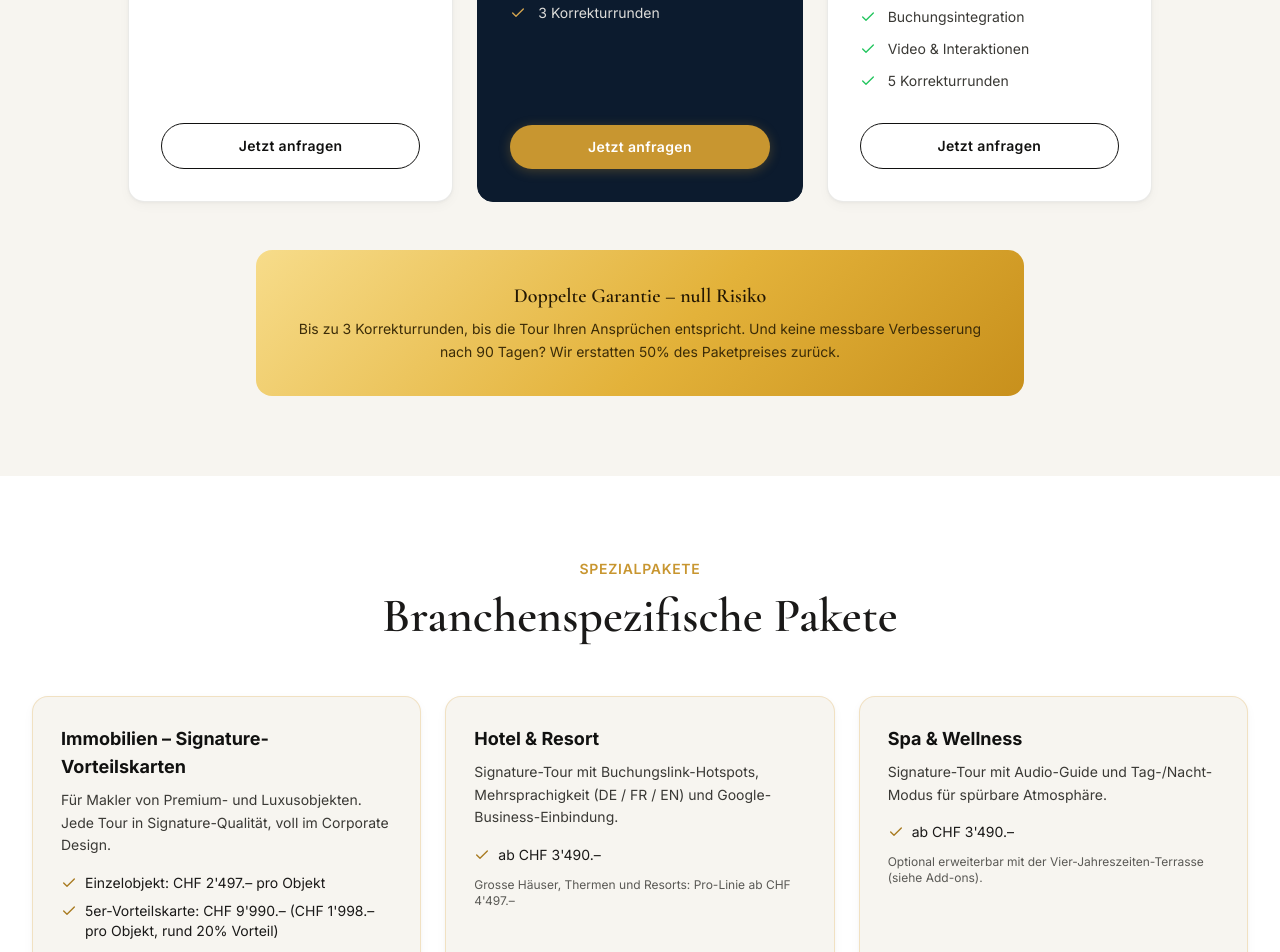
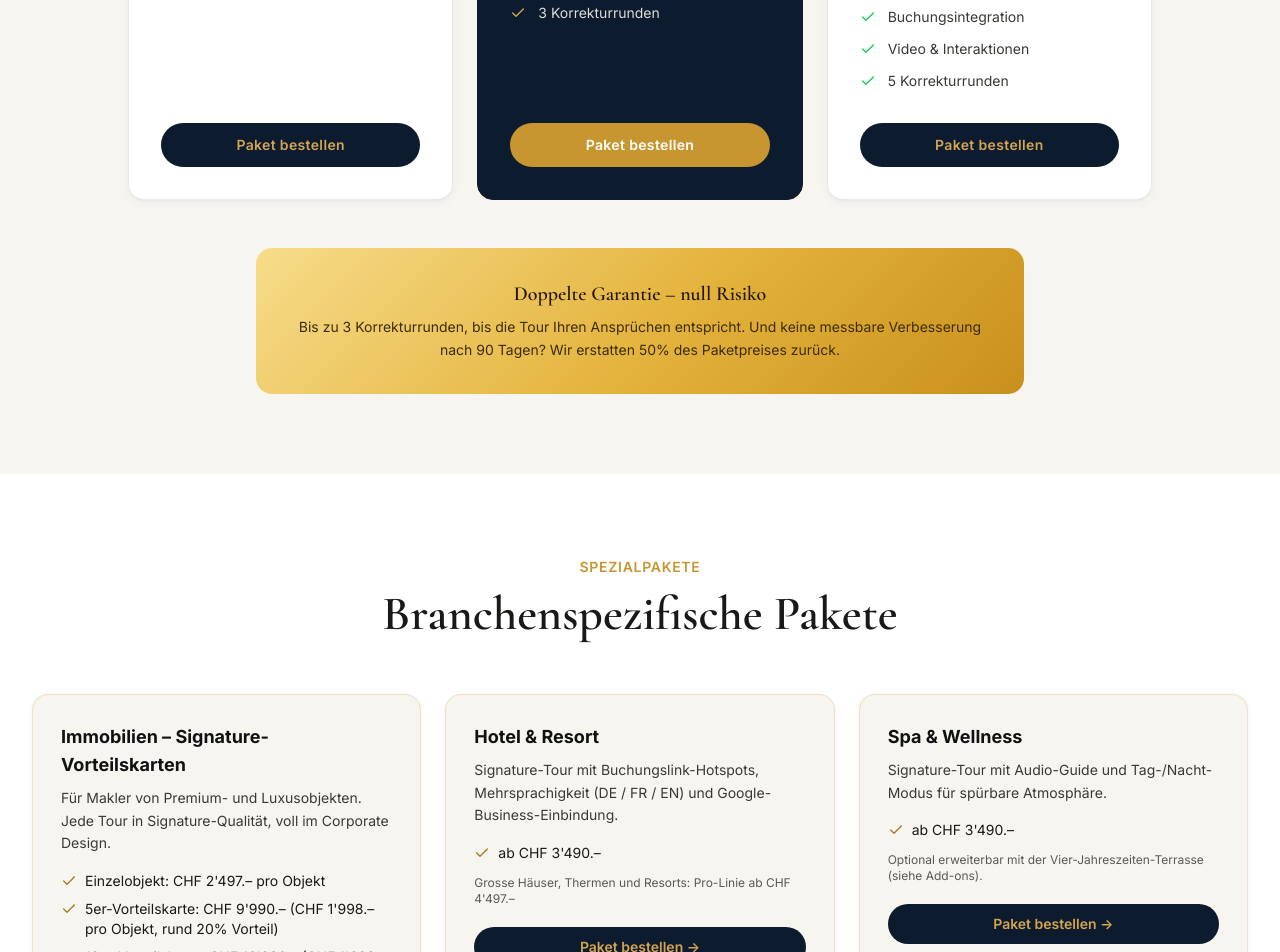
Before and after one commit to cmniggli-cpu/signatour, a Next.js app: page /pakete in a window 1280 px wide. Shown: the part 920-1872 px from the top of the page. Built offline with nearby package versions, Linux system fonts and the light colour scheme.

Commit message:
Bestell-Buttons an allen Paketen (Weiterleitung zum Konfigurator), Banken 5-9 Standorte auf 25%
Co-Authored-By: Claude Opus 4.8 <noreply@anthropic.com>

```diff
--- a/app/pakete/PaketePageClient.tsx
+++ b/app/pakete/PaketePageClient.tsx
@@ -61,6 +61,12 @@ export default function PaketePageClient() {
                     ))}
                   </ul>
                   {pkg.note && <p className="mt-3 text-xs text-primary-500">{pkg.note}</p>}
+                  <a
+                    href={`/konfigurator.html?b=${pkg.cfg}`}
+                    className="mt-5 inline-flex w-full items-center justify-center gap-2 rounded-full bg-marine-900 text-accent-400 px-5 py-2.5 text-sm font-semibold hover:bg-marine-800 transition-colors"
+                  >
+                    Paket bestellen →
+                  </a>
                 </Card>
               </StaggerItem>
             ))}
--- a/components/sections/PricingCard.tsx
+++ b/components/sections/PricingCard.tsx
@@ -2,7 +2,6 @@
 
 import { motion } from 'framer-motion'
 import { Check, Star } from 'lucide-react'
-import Button from '@/components/ui/Button'
 import type { PricingTier } from '@/lib/types'
 import { cn } from '@/lib/utils'
 
@@ -59,14 +58,15 @@ export default function PricingCard({ tier, showRange = false, index = 0 }: Pric
       </ul>
 
       <div className="mt-8">
-        <Button
-          href="/kontakt"
-          variant={tier.featured ? 'accent' : 'outline'}
-          size="md"
-          className="w-full"
+        <a
+          href="/konfigurator.html"
+          className={cn(
+            'inline-flex w-full items-center justify-center rounded-full px-7 py-3 text-sm font-semibold tracking-wide transition-colors',
+            tier.featured ? 'bg-accent-500 text-white hover:bg-accent-600' : 'bg-marine-900 text-accent-400 hover:bg-marine-800'
+          )}
         >
-          {tier.cta || 'Jetzt anfragen'}
-        </Button>
+          {tier.cta || 'Paket bestellen'}
+        </a>
       </div>
     </motion.div>
   )
--- a/lib/branchen-data.ts
+++ b/lib/branchen-data.ts
@@ -427,7 +427,7 @@ export const BRANCHEN_DATA: Record<string, BranchenPageData> = {
     packageFeatures: [
       '1 Standort: CHF 2\'497.–',
       '3–4 Standorte: CHF 2\'247.– pro Standort (10%)',
-      '5–9 Standorte: CHF 1\'998.– pro Standort (20%)',
+      '5–9 Standorte: CHF 1\'873.– pro Standort (25%)',
       'ab 10 Standorten: CHF 1\'623.– pro Standort (35%)',
       'Signature-Tour im Corporate Design, ein Ansprechpartner für alle Standorte',
       'Diskreter Freigabeprozess vor Veröffentlichung',
--- a/lib/constants.ts
+++ b/lib/constants.ts
@@ -229,6 +229,7 @@ export const ADDONS: AddOn[] = [
 export const BRANCHEN_PACKAGES: BranchenPackage[] = [
   {
     name: 'Immobilien – Signature-Vorteilskarten',
+    cfg: 'immobilien',
     intro: 'Für Makler von Premium- und Luxusobjekten. Jede Tour in Signature-Qualität, voll im Corporate Design.',
     lines: [
       'Einzelobjekt: CHF 2\'497.– pro Objekt',
@@ -239,40 +240,46 @@ export const BRANCHEN_PACKAGES: BranchenPackage[] = [
   },
   {
     name: 'Hotel & Resort',
+    cfg: 'hotel',
     intro: 'Signature-Tour mit Buchungslink-Hotspots, Mehrsprachigkeit (DE / FR / EN) und Google-Business-Einbindung.',
     lines: ['ab CHF 3\'490.–'],
     note: 'Grosse Häuser, Thermen und Resorts: Pro-Linie ab CHF 4\'497.–',
   },
   {
     name: 'Spa & Wellness',
+    cfg: 'spa',
     intro: 'Signature-Tour mit Audio-Guide und Tag-/Nacht-Modus für spürbare Atmosphäre.',
     lines: ['ab CHF 3\'490.–'],
     note: 'Optional erweiterbar mit der Vier-Jahreszeiten-Terrasse (siehe Add-ons).',
   },
   {
     name: 'Restaurant & Gastro',
+    cfg: 'restaurant',
     intro: 'Signature-Tour mit Google-Business-Einbindung, Tag-/Nacht-Modus und QR-Code-Paket für Tisch und Schaufenster.',
     lines: ['ab CHF 2\'890.–'],
     note: 'Kleine Lokale: Basic-Tour ab CHF 990.–',
   },
   {
     name: 'Fitness',
+    cfg: 'fitness',
     intro: 'Signature-Tour mit Lead-Capture-Formular («Probetraining anfragen») und Google-Business-Einbindung.',
     lines: ['ab CHF 2\'890.–'],
   },
   {
     name: 'Banken, Versicherungen & Kanzleien – Filial-Staffel',
+    cfg: 'banken',
     intro: 'Signature-Tour im Corporate Design, ein Ansprechpartner für alle Standorte.',
     lines: [
       '1 Standort: CHF 2\'497.–',
       '3–4 Standorte: CHF 2\'247.– pro Standort (10%)',
-      '5–9 Standorte: CHF 1\'998.– pro Standort (20%)',
+      '5–9 Standorte: CHF 1\'873.– pro Standort (25%)',
       'ab 10 Standorten: CHF 1\'623.– pro Standort (35%)',
     ],
     note: 'Ab 20 Standorten Rahmenvertrag. Empfohlen mit Servicepaket pro Standort für laufende Aktualität und Betreuung.',
   },
   {
     name: 'Eventlocations & Showrooms',
+    cfg: 'events',
     intro: 'Signature-Tour mit Tag-/Nacht-Modus, Video-Hotspots und Social-Media-Clips.',
     lines: ['ab CHF 2\'990.–'],
     note: 'Grosse Säle und Hallen: Pro-Linie ab CHF 4\'497.–',
--- a/lib/types.ts
+++ b/lib/types.ts
@@ -75,6 +75,7 @@ export interface BranchenPackage {
   intro: string
   lines: string[]
   note?: string
+  cfg: string
 }
 
 export interface ServiceTier {
```
